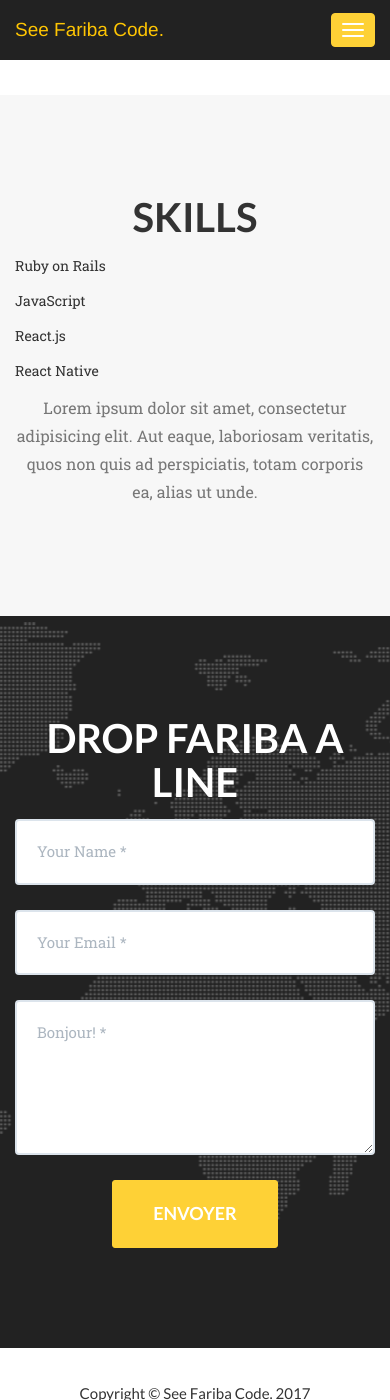
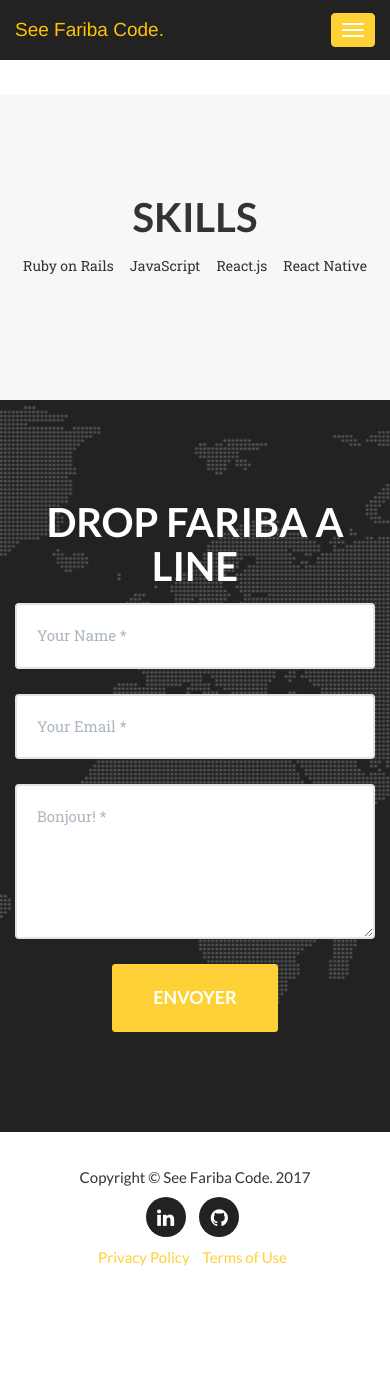
Before and after one commit to fafafariba/fafafariba.github.io, a Jekyll site: the page built from index.html, in a window 390 px wide and 1400 px high, scrolled down 4031 px. Built offline with Jekyll 4.4.1, drawn with Linux system fonts in a browser that asks for light colours; some web fonts are replaced; after the commit the page ends 5333 px from its top, so only the background shows below that.

Commit message:
CSS styling

```diff
--- a/_includes/css/agency.css
+++ b/_includes/css/agency.css
@@ -435,6 +435,12 @@ section h3.section-subheading {
 
 #portfolio * {
     z-index: 2;
+}
+
+.col-sm-4 {
+    width: 100%;
+    display: flex;
+    justify-content: space-around;
 }
 
 @media(min-width:767px) {
--- a/_includes/skills.html
+++ b/_includes/skills.html
@@ -39,7 +39,7 @@
             </div>
             <div class="row">
                 <div class="col-lg-8 col-lg-offset-2 text-center">
-                    <p class="large text-muted">Lorem ipsum dolor sit amet, consectetur adipisicing elit. Aut eaque, laboriosam veritatis, quos non quis ad perspiciatis, totam corporis ea, alias ut unde.</p>
+                    <p class="large text-muted"></p>
                 </div>
             </div>
         </div>
```
